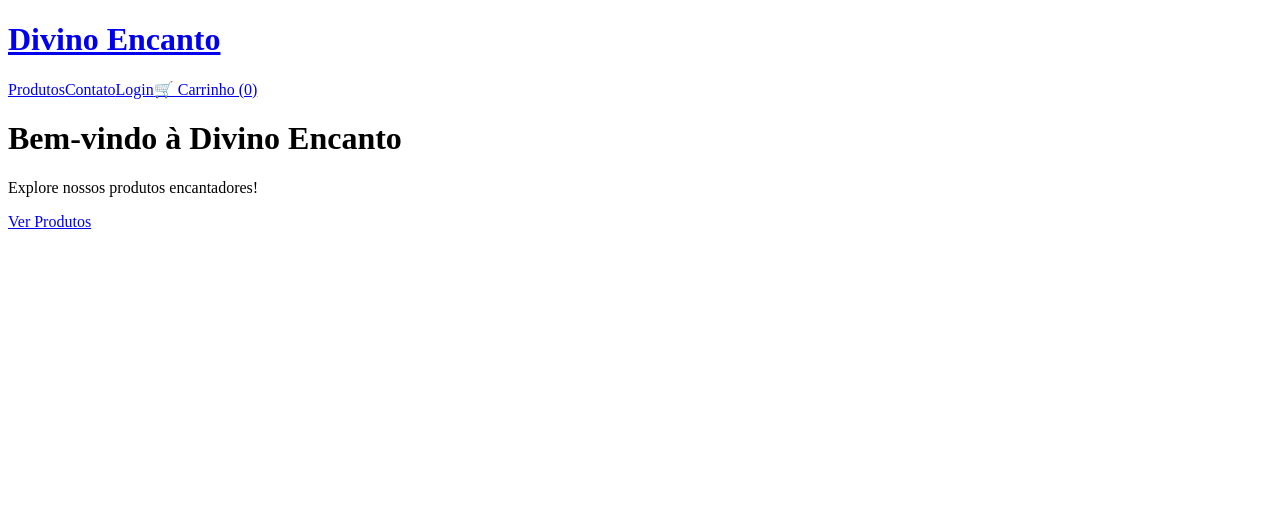
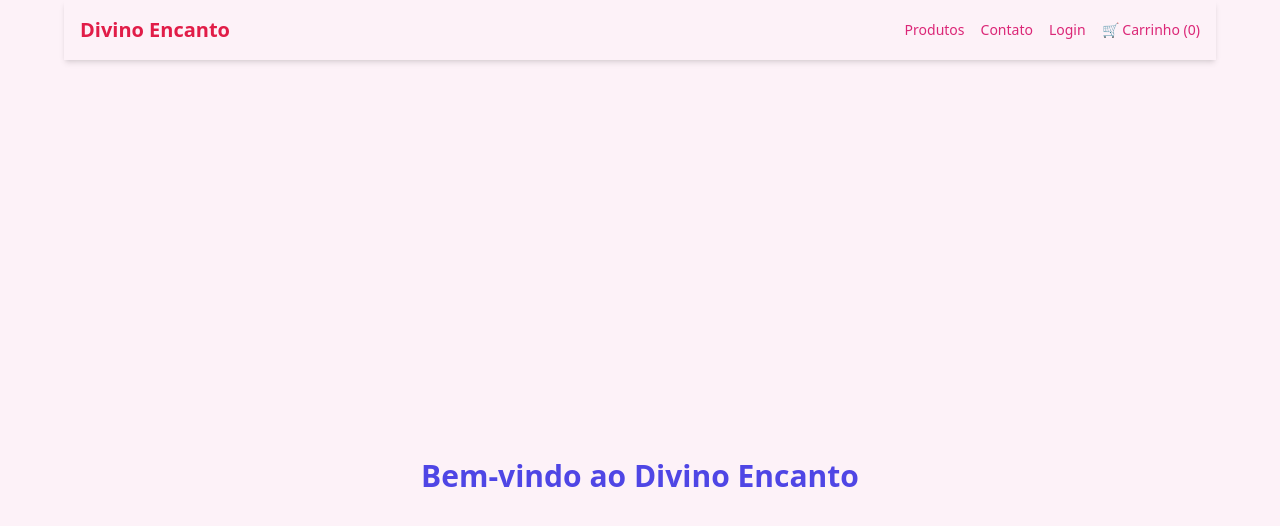
Before and after one commit to JOAO049385039/cuuuuuuuuuuuuuuuuuuuu, a Next.js app: page / in a window 1280 px wide. Shown: the top 526 px of the page. Built offline with nearby package versions, Linux system fonts and the light colour scheme.

Commit message:
Add files via upload

```diff
--- a/pages/index.tsx
+++ b/pages/index.tsx
@@ -1,13 +1,7 @@
-import Link from "next/link";
-
 export default function Home() {
   return (
-    <div className="flex flex-col items-center justify-center min-h-screen bg-pink-50 text-center">
-      <h1 className="text-3xl font-bold text-rose-600">Bem-vindo à Divino Encanto</h1>
-      <p className="text-lg mt-2 text-gray-700">Explore nossos produtos encantadores!</p>
-      <Link href="/produtos" className="mt-4 text-pink-600 hover:underline">
-        Ver Produtos
-      </Link>
+    <div className="min-h-screen flex items-center justify-center">
+      <h1 className="text-3xl font-bold text-indigo-600">Bem-vindo ao Divino Encanto</h1>
     </div>
-  );
+  )
 }
--- a/styles/globals.css
+++ b/styles/globals.css
@@ -1 +1,3 @@
-/* Tailwind customizado com rosa claro, dourado rosé, marsala */
+@tailwind base;
+@tailwind components;
+@tailwind utilities;
--- a/tailwind.config.js
+++ b/tailwind.config.js
@@ -1,21 +1,7 @@
 module.exports = {
-  content: [
-    "./pages/**/*.{js,ts,jsx,tsx}",
-    "./components/**/*.{js,ts,jsx,tsx}",
-    "./context/**/*.{js,ts,jsx,tsx}"
-  ],
+  content: ["./pages/**/*.{js,ts,jsx,tsx}", "./components/**/*.{js,ts,jsx,tsx}"],
   theme: {
-    extend: {
-      colors: {
-        rose: {
-          600: '#912F40',
-        },
-        pink: {
-          50: '#fbeaed',
-          600: '#D46A92',
-        }
-      }
-    }
+    extend: {},
   },
   plugins: [],
 }
```
Also changed, not shown: package.json (+2 -12 lines).
